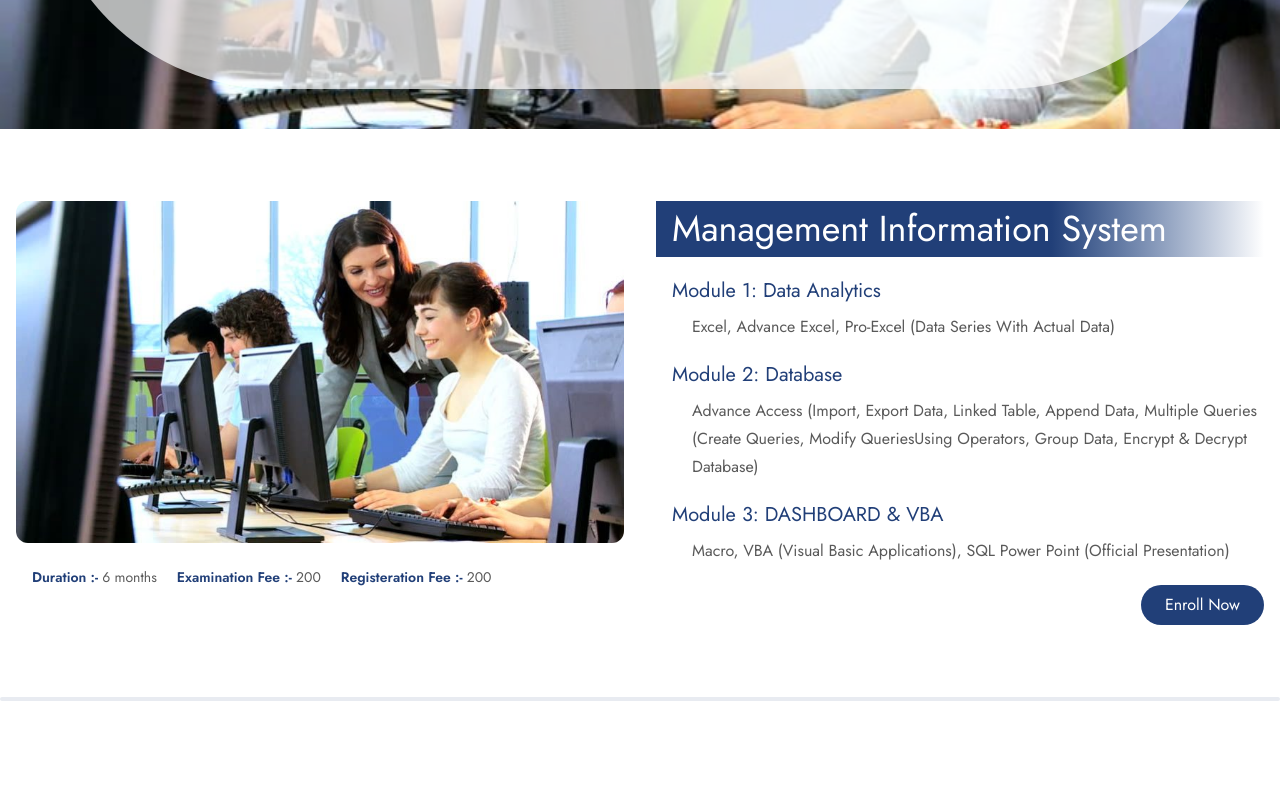
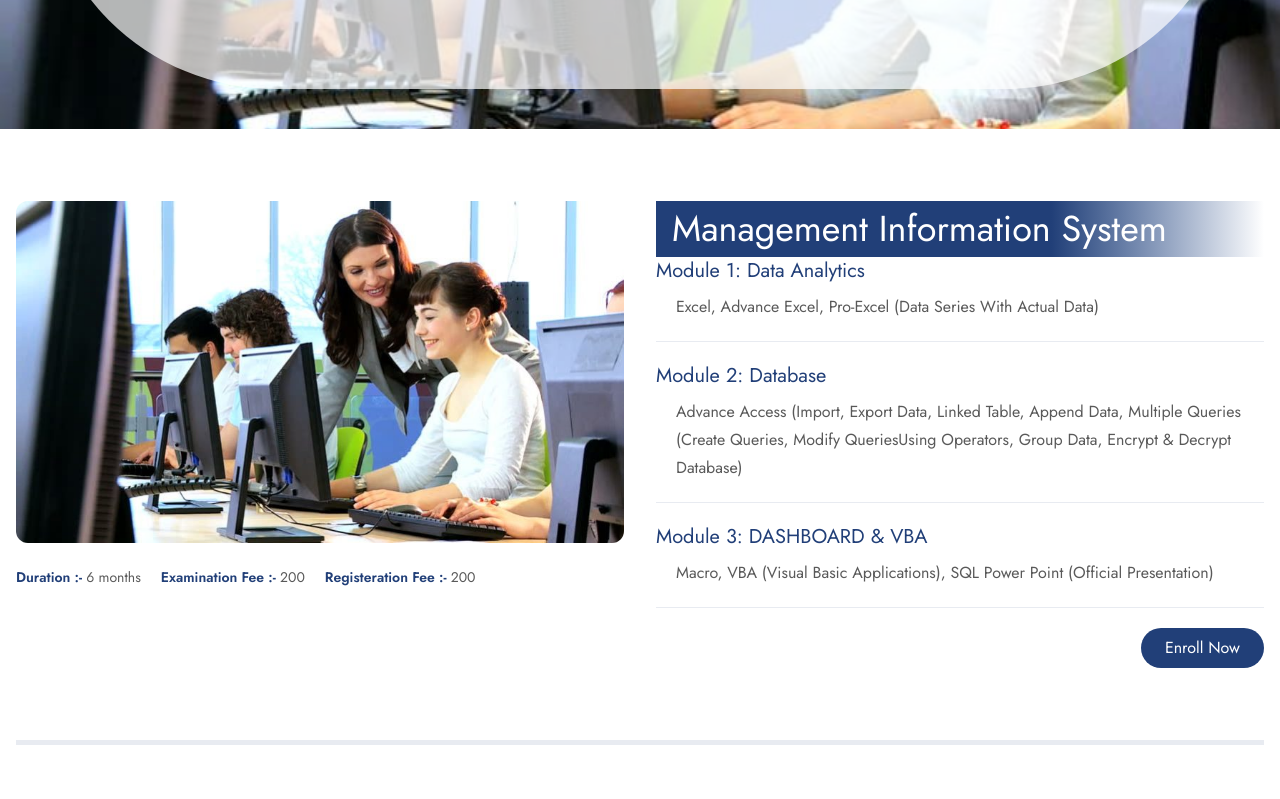
Before and after one commit to Nipul2005/elitInstitute, a React (Vite) app: page /courses in a window 1280 px wide. Shown: the part 500-1299 px from the top of the page. Built offline with nearby package versions, Linux system fonts and the light colour scheme; a web font is replaced by a local one.

Commit message:
change sin courses ui

```diff
--- a/src/design/CourseDesign.jsx
+++ b/src/design/CourseDesign.jsx
@@ -1,13 +1,15 @@
 import Heading from "./Heading";
 
-function CourseDesign({ module, change }) {
+function CourseDesign({ module, is }) {
   return (
-    <section
-
+    <div
       id={module.shortName}
-      className="w-full h-auto relative flex lg:flex-row flex-col justify-start items-start gap-x-8 gap-y-6 sm:py-18 pb-7 px-4"
+      className="w-full h-auto relative flex lg:flex-row flex-col justify-start items-start gap-x-8 gap-y-6 border-t-5 border-primary/10  sm:py-18 py-8"
+      style={{
+        borderTopWidth: is === 0 ? 0 : "5px",
+      }}
     >
-      <div className="flex-1 ">
+      <div className="flex-1 flex flex-col justify-start items-start">
         <div className="overflow-hidden sm:rounded-xl">
           <img
             src="/course_img.jpg"
@@ -16,7 +18,7 @@ function CourseDesign({ module, change }) {
             loading="lazy"
           />
         </div>
-        <span className="w-full flex justify-start items-start mt-6 gap-x-5 text-sm text-black/65 px-4">
+        <span className="w-full flex justify-start items-start mt-6 gap-x-5 text-sm text-black/65">
           <p>
             <span className="text-primary font-semibold text-md">
               Duration :-
@@ -37,12 +39,12 @@ function CourseDesign({ module, change }) {
           </p>
         </span>
       </div>
-      <div className="flex-1 w-full sm:p-0">
+      <div className="flex-1 w-full">
         <Heading text={module.fullName} />
-        <div className="w-full flex flex-col justify-start items-start gap-y-5 pl-4">
+        <div className="w-full flex flex-col justify-start items-start gap-y-5">
           {module.modules.map((module, idx) => (
             <div
-              className="w-full flex flex-col justify-start items-start gap-y-2"
+              className="w-full flex flex-col justify-start items-start gap-y-2 border-b border-primary/10 pb-5"
               key={idx}
             >
               <h3 className="text-xl text-primary">
@@ -53,12 +55,12 @@ function CourseDesign({ module, change }) {
               </p>
             </div>
           ))}
-          <button className="bg-primary duration-200 text-white px-6 py-2 rounded-full cursor-pointer self-end hover:bg-primary/70">
+          <button className="bg-primary sm:w-auto w-full duration-200 text-white px-6 py-2 rounded-full cursor-pointer self-end hover:bg-primary/70">
             Enroll Now
           </button>
         </div>
       </div>
-    </section>
+    </div>
   );
 }
 
--- a/src/design/Heading.jsx
+++ b/src/design/Heading.jsx
@@ -1,11 +1,13 @@
-import React from 'react'
+import React from "react";
 
-function Heading({text}) {
+function Heading({ text, m = 5 }) {
   return (
-    <h2 className="sm:text-4xl text-3xl mb-5 text-white bg-gradient-to-r from-65% from-primary to-white p-2 pl-4 sm:container sm:mx-auto">
+    <h2
+      className={`sm:text-4xl text-3xl mb-${m} text-white bg-gradient-to-r from-65% from-primary to-white p-2 pl-4 sm:container sm:mx-auto`}
+    >
       {text}
     </h2>
   );
 }
 
-export default Heading
+export default Heading;
--- a/src/pages/Courses.jsx
+++ b/src/pages/Courses.jsx
@@ -2,11 +2,11 @@ import { useLocation, useNavigate } from "react-router-dom";
 import CourseDesign from "../design/CourseDesign";
 import HeroSection from "../design/HeroSection";
 import { modulerJSON } from "../JSON/courseJSON";
-import { useEffect } from "react";
+import { useEffect, useState } from "react";
 
 function Courses() {
   const location = useLocation();
-
+  const [width, setWidth] = useState(0);
   useEffect(() => {
     const hash = location.hash.replace("#", "");
     if (hash) {
@@ -17,6 +17,10 @@ function Courses() {
       window.scrollTo(0, 0);
     };
   }, [location]);
+
+  useEffect(() => {
+    setWidth(window.innerWidth);
+  }, []);
   return (
     <>
       <HeroSection
@@ -24,19 +28,11 @@ function Courses() {
         img={"/course_img.jpg"}
         spanText={"Courses"}
       />
-      <div className="w-full sm:container sm:mx-auto sm:p-0 pt-7">
+      <section className="w-full sm:container sm:mx-auto px-4 flex flex-col justify-start items-start">
         {modulerJSON.map((module, idx) => (
-          <div className="space-y-7" key={idx}>
-            {idx !== 0 && (
-              <hr className="w-full h-1 bg-primary/10 border-transparent rounded-full" />
-            )}
-            <CourseDesign
-              module={module}
-              change={(idx + 1) % 2 == 0 ? true : false}
-            />
-          </div>
+            <CourseDesign module={module} key={idx} is={idx}/>
         ))}
-      </div>
+      </section>
     </>
   );
 }
```
